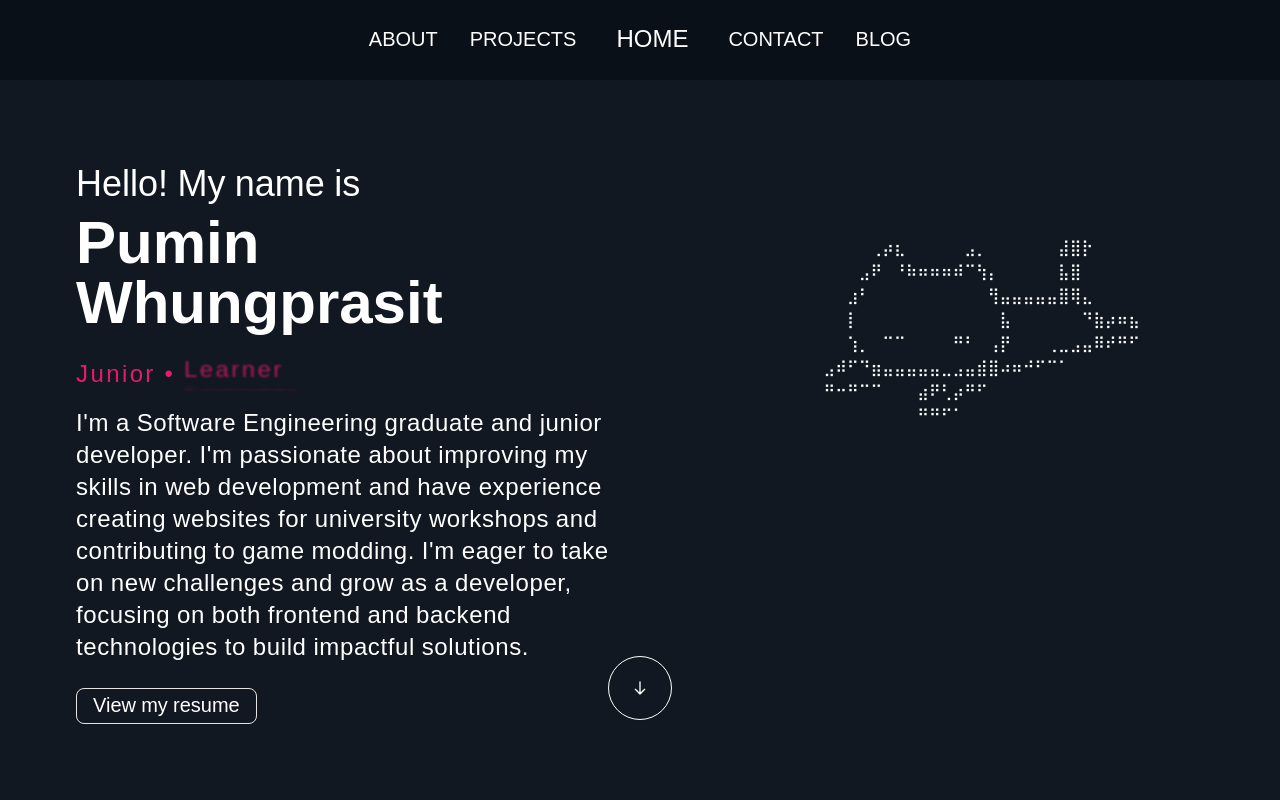
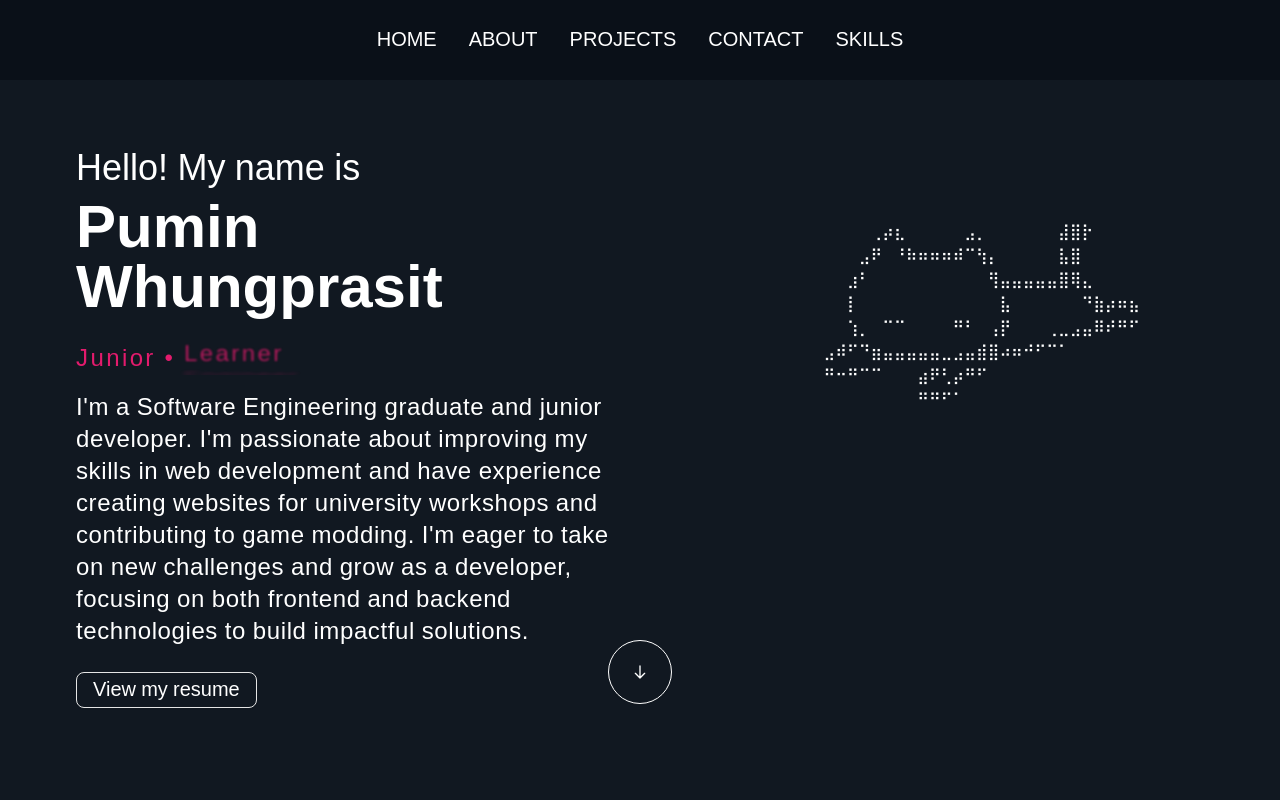
Before and after one commit to Bammcool2011/MyPortfolio, a React (Vite) app: page / in a window 1280 px wide. Shown: the top 800 px of the page. Built offline with nearby package versions, Linux system fonts and the light colour scheme.

Commit message:
functional navbar & refactor all pages

```diff
--- a/src/components/navbar.tsx
+++ b/src/components/navbar.tsx
@@ -1,29 +1,113 @@
+import { useState } from 'react';
+import { Button } from "@/components/ui/button";
+
 export default function Navbar() {
-    return (
-        <div className="hidden md:block">
-            <div className="bg-[#0a1018] min-w-full h-20 flex items-center justify-center">
+  const [isOpen, setIsOpen] = useState(false);
 
-                <div className="text-white font-thin text-xl mr-4">
-                    ABOUT
-                </div>
+  const navItems = [
+    { name: 'HOME', href: '#home' },
+    { name: 'ABOUT', href: '#about' },
+    { name: 'PROJECTS', href: '#projects' },
+    { name: 'CONTACT', href: '#contact' },
+    { name: 'SKILLS', href: '#skills' },
+  ];
 
-                <div className="text-white font-thin text-xl m-4">
-                    PROJECTS
-                </div>
+  const handleNavigation = (href: string) => {
+    setIsOpen(false); // Close mobile menu
+    const element = document.querySelector(href);
+    if (element) {
+      const navbarHeight = 120; // Matches h-20 (5rem = 80px)
+      const elementPosition = element.getBoundingClientRect().top + window.scrollY;
+      window.scrollTo({
+        top: elementPosition - navbarHeight,
+        behavior: 'smooth',
+      });
+    }
+  };
 
-                <div className="text-white font-thin text-2xl m-6">
-                    HOME
-                </div>
+  return (
+    <nav className="bg-[#0a1018] min-w-full fixed top-0 z-50">
+      {/* Desktop Navbar */}
+      <div className="hidden md:flex h-20 items-center justify-center">
+        {navItems.map((item) => (
+          <a
+            key={item.name}
+            href={item.href}
+            onClick={(e) => {
+              e.preventDefault();
+              handleNavigation(item.href);
+            }}
+            className="text-white font-thin text-xl mx-4 hover:text-[#e31b6d] transition-colors"
+          >
+            {item.name}
+          </a>
+        ))}
+      </div>
 
-                <div className="text-white font-thin text-xl m-4">
-                    CONTACT
-                </div>
+      {/* Mobile Navbar */}
+      <div className="md:hidden">
+        <div className="flex items-center justify-between p-4">
+          <a
+            href="#home"
+            onClick={(e) => {
+              e.preventDefault();
+              handleNavigation('#home');
+            }}
+            className="text-white font-thin text-xl"
+          >
+            PUMIN WPS
+          </a>
+          <Button
+            variant="ghost"
+            className="p-2 text-white hover:bg-transparent hover:text-[#e31b6d]"
+            onClick={() => setIsOpen(!isOpen)}
+          >
+            <svg
+              className="w-6 h-6"
+              fill="none"
+              stroke="currentColor"
+              viewBox="0 0 24 24"
+              xmlns="http://www.w3.org/2000/svg"
+            >
+              {isOpen ? (
+                <path
+                  strokeLinecap="round"
+                  strokeLinejoin="round"
+                  strokeWidth={2}
+                  d="M6 18L18 6M6 6l12 12"
+                />
+              ) : (
+                <path
+                  strokeLinecap="round"
+                  strokeLinejoin="round"
+                  strokeWidth={2}
+                  d="M4 6h16M4 12h16M4 18h16"
+                />
+              )}
+            </svg>
+          </Button>
+        </div>
 
-                <div className="text-white font-thin text-xl ml-4">
-                    BLOG
-                </div>
-
+        {isOpen && (
+          <div className="fixed inset-y-0 right-0 w-64 bg-[#0a1018] pt-16 shadow-lg animate-in slide-in-from-right duration-300">
+            <div className="flex flex-col items-center">
+              {navItems.map((item) => (
+                <a
+                  key={item.name}
+                  href={item.href}
+                  onClick={(e) => {
+                    e.preventDefault();
+                    handleNavigation(item.href);
+                  }}
+                  className="text-white font-thin text-xl py-4 w-full text-center hover:text-[#e31b6d] hover:bg-white/5 transition-colors"
+                >
+                  {item.name}
+                </a>
+              ))}
             </div>
-        </div>
-    );
+          </div>
+        )}
+      </div>
+    </nav>
+  );
 }
--- a/src/sections/about.tsx
+++ b/src/sections/about.tsx
@@ -1,7 +1,7 @@
 export default function About() {
     return (
-        <div className="mb-10">
-            <h1 id='about' className="scroll-m-20 text-4xl font-semibold tracking-tight lg:text-5xl justify-center flex text-white">
+        <div id='about' className="mb-20">
+            <h1 className="scroll-m-20 text-4xl font-semibold tracking-tight lg:text-5xl justify-center flex text-white">
                 About
             </h1>
             <div className="mt-10 flex flex-col md:flex-row md:justify-center">
--- a/src/sections/home.tsx
+++ b/src/sections/home.tsx
@@ -10,7 +10,8 @@ export default function Home() {
   };
 
   return (
-    <div className="sm:p-15 p-10 md:20 min-w-full min-h-screen relative">
+    <div id='home'>
+      <div className="sm:p-15 p-10 md:20 min-w-full min-h-screen relative top-16">
         <section className="flex flex-col xl:flex-row">
           <div className="xl:w-1/2 p-4">
             <span className="sm:text-4xl text-2xl text-white leading-relaxed">
@@ -76,7 +77,7 @@ export default function Home() {
         </section>
 
         {/* Down Arrow Button at Bottom */}
-      <div className="absolute bottom-40 left-1/2 transform -translate-x-1/2">
+        <div className="absolute bottom-40 left-1/2 transform -translate-x-1/2 hidden sm:block">
           <Button
             variant="outline"
             className="w-16 h-16 rounded-full p-0 flex items-center justify-center border-white hover:bg-white/10 transition-colors"
@@ -99,5 +100,6 @@ export default function Home() {
           </Button>
         </div>
       </div>
+    </div>
   );
 }
--- a/src/sections/project.tsx
+++ b/src/sections/project.tsx
@@ -19,7 +19,7 @@ const projectData = [
 
 export default function Projects() {
   return (
-    <div className="p-5 sm:p-10">
+    <div id='projects' className="p-5 sm:p-10">
       <h1 className="text-4xl font-semibold tracking-tight text-center text-white lg:text-5xl">
         Projects
       </h1>
--- a/src/sections/skills.tsx
+++ b/src/sections/skills.tsx
@@ -42,7 +42,7 @@ export default function Skills() {
     ];
 
     return (
-        <div className="p-5 sm:p-10 lg:p-20 ">
+        <div id='skills'>
             <h1 className="scroll-m-20 text-4xl font-semibold tracking-tight lg:text-5xl justify-center flex text-white">
                 Skills
             </h1>
```
Lines whose indentation alone changed are shown as unchanged.
